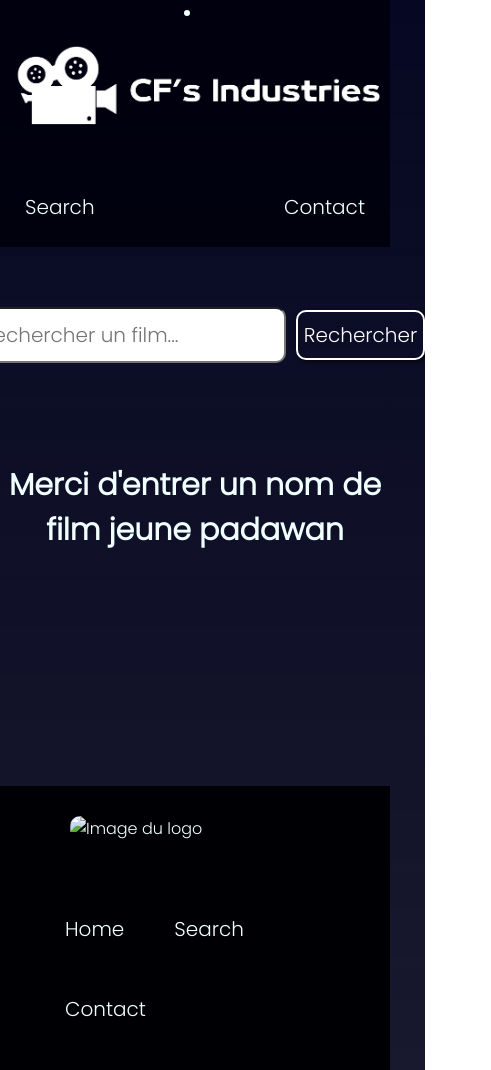
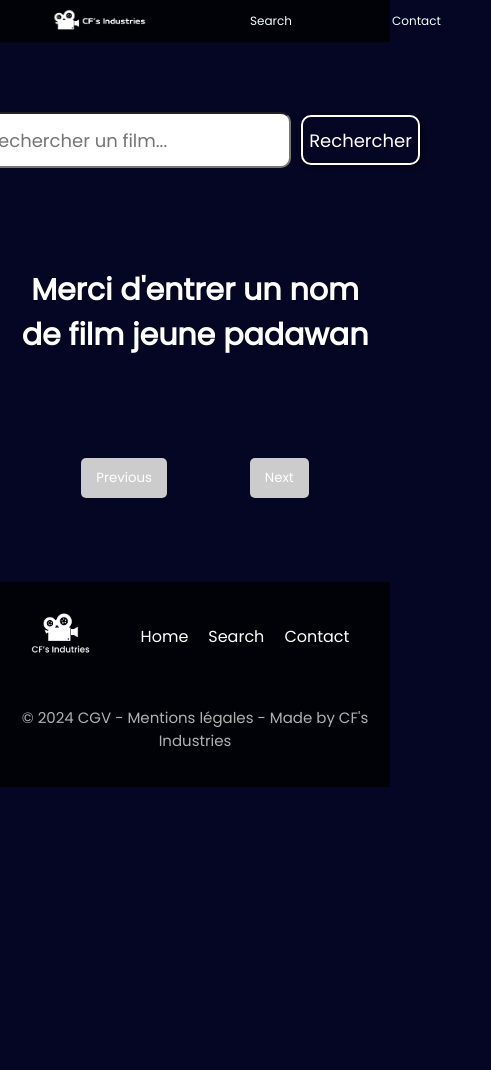
Before and after one commit to Florent1407/Projet_1WEBD_cinema, a plain HTML site: page search.html in a window 390 px wide. Shown: the top 1070 px of the page, 491 px wide, since content can reach past the window. After the commit the page ends 844 px from the top, so only its background shows below. Drawn offline with Linux system fonts and the light colour scheme.

Commit message:
Changement search page

```diff
--- a/search.css
+++ b/search.css
@@ -1,88 +1,67 @@
-@import url('https://fonts.googleapis.com/css2?family=Poppins:ital,wght@0,300;1,300&display=swap');
+@import url('https://fonts.googleapis.com/css2?family=Poppins&display=swap');
 
 * {
     font-family: 'Poppins', sans-serif;
-
-    color: azure;
 }
 
 body {
-    background:  linear-gradient( #060722,#010118e6);
+    background:#050524;
     margin: 0;
     padding: 0;
-    width: 100%;
-    min-height: 50vh;
+    text-align: center;
+    color: #ffffff;
 }
 
-/* Barre de navigation */
-
+/* HAUT DE PAGE */
 #navbar {
-    position: sticky;
+    background-color: #000004db;
+    display: flex;
+    flex-direction: row;
+    justify-content: space-between;
+    position: relative;
     top: 0;
     left: 0;
     right: 0;
     z-index: 2;
     text-align: center;
-    background-color: #01010de6;
 }
-
-#navbar.scrolled {
-    background-color: #01010de6;
-    transition: background-color 0.3s ease;
-    position: fixed;
-    width: 100%;
-}
-
 
 #link-navbar ul {
     list-style: none;
     display: flex;
-    justify-content:space-between;
+    justify-content:space-around;
     align-items: center;
     padding: 10px;
-    padding-top: 15px;
+    padding-right: 100px;
     margin: 0;
-    margin-bottom: 10px;
 }
 
-.link #logo {
-    width: 400px;
-    border-radius: 10px;
-    cursor: pointer;
+#navbar #link-logo li {
+    list-style: none;
 }
 
-#link-right{
-    display: flex;
-    flex-direction: row;
-    margin-right: 60px;
-    font-size: 1.5em;
+#link-logo #logo {
+    padding-top: 05px;
+    width: 200px;
+    border-radius: 50px;
+    cursor: pointer;
+    padding-left: 100px;
 }
 
-.link #account {
-    width: 30px;
-    cursor: pointer;
+.link {
+    padding-left: 50px;
+    padding-right: 50px;
 }
 
-a {
+#link-navbar a {
+    color: #f0ffff;
     text-decoration: none;
 }
 
-a:hover{
-    text-decoration:underline;
+#link-navbar a:hover {
+    text-decoration: underline;
 }
 
-
-.banner .img-cover {
-    max-width: 100%;
-    height: auto;
-}
-
-#banner {
-    position: relative;
-    background-repeat: no-repeat;
-    background-size: cover;
-    background-position: center;
-}
 
 /* Recherche */
 
@@ -93,11 +72,11 @@ a:hover{
     gap: 10px;
 }
 
-#movie-name {
+#movie-input {
     width: 1000px;
     max-width: 300px;
     height: 50px;
-    font-size: 20px;
+    font-size: 18px;
     color: black;
     border-radius: 10px;
     padding-left: 15px;
@@ -107,7 +86,7 @@ a:hover{
     border: solid 2px #ffffff;
     width: 100%;
     max-width: 130px;
-    font-size: 20px;
+    font-size: 18px;
     height: 50px;
     cursor: pointer;
     color: #ffffff;
@@ -134,6 +113,7 @@ h3{
     text-align: center;
     font-size: 30px;
     margin-top: 50px;
+    margin-bottom: 80px;
 }
 
 #search-bar{
@@ -143,95 +123,75 @@ h3{
     gap: 10px;
 }
 
+/*Film*/
+main {
+    min-height: 500px;
+    padding: 20px;
+}
+
+a.info {
+    color: #ffffff;
+    text-decoration: none;
+}
+
 #result {
     display: flex;
     flex-wrap: wrap;
-    justify-content: center;
+    gap: 20px;
 }
 
 .info {
-    box-sizing: border-box;
-    width: 25%;
-    padding: 10px;
-    padding-right: 30px;
+    position: relative;
+    width: 320px;
+    margin: 10px;
+    text-align: center;
+    border-radius: 15px;
+    overflow: hidden;
+    background-color: #eaf6f61a;
+    box-shadow: 2px 2px 4px rgba(0, 0, 0, 0.6);
 }
 
-#details:hover {
-    background-color: #83868663;
+.info img {
+    padding: 10px;
+    max-width: 100%;
+    height: auto;
     border-radius: 15px;
+    cursor: pointer;
 }
 
 
-#details {
-    position: relative;
-    width: 100%;
-    height: 100%;
-    margin: 10px;
-    border-radius: 15px;
-    overflow: hidden;
-    background-color: #eaf6f60e;
-    text-align: center;
-    transition: background-color 0.3s;
+/*Bouton*/
+#pagination {
+    display: flex;
+    justify-content: space-around;
+    margin: 20px;
 }
 
-#details:hover .poster {
-    transform: scale(1.02);
+#previous-btn,
+#next-btn {
+    background-color: #0c510e;
+    color: #fff;
+    border: none;
+    padding: 10px 15px;
+    border-radius: 5px;
+    cursor: pointer;
 }
 
-.poster {
-    border-radius: 10px;
-    transition: transform 0.3s;
+#previous-btn:disabled,
+#next-btn:disabled {
+    background-color: #ccc;
+    cursor: not-allowed;
 }
 
-.poster, h2, p{
-    margin: 15px;
-}
 
-h2{
-    font-size: 1.5rem;
-    font-weight: bold;
-}
 
-p{
-    font-size: 1.25rem;
-    font-weight: 300;
-}
-
-#load-container {
+/*BAS DE PAGE*/
+footer {
+    margin-top: auto;
+    width: 100%;
     display: flex;
     flex-direction: column;
-    align-items: center;
-    margin-top: 150px;
-}
-
-#load-more,
-#load-less {
-    border: 2px solid #ffffff;
-    border-radius: 10px;
-    color: #ffffff;
-    box-shadow: 2px 2px 4px rgba(0, 0, 0, 0.6);
-    padding: 8px;
-    margin: 20px;
-    margin-bottom: 50px;
-    cursor: pointer;
-    font-size: 14px;
-    background: none;
-    transition: background-color 0.3s ease, color 0.3s ease;
-}
-
-#load-more:hover,
-#load-less:hover {
-    background-color:#f0ffff;
-    color: #000000;
-}
-
-/* Bas de page */
-
-footer {
-    display: flex;
-    flex-direction: column;
-    background-color: #000004;
-    margin-top: 13.7%;
+    background-color: #000004db;
 }
 
 #information {
@@ -243,8 +203,16 @@ footer {
 #link-footer ul{
     display: flex;
     flex-wrap: wrap;
-    font-size: 18px;
+    font-size: 16px;
     cursor: pointer;
+}
+
+#link-footer a{
+    text-decoration: none;
+    color: #ffffff;
+}
+#link-footer a:hover{
+    text-decoration:underline;
 }
 
 footer .link {
@@ -254,16 +222,32 @@ footer .link {
 }
 
 #logo-footer img{
-    margin: 30px;
+    padding-top: 30px;
     display: flex;
-    width: 250px;
+    width: 60px;
     cursor: pointer;
-    border-radius: 10px;
 }
 
 footer #mentions{
     font-size: 15px;
-    color: #f0ffffc1;
+    color: #eae9e9c1;
     padding-bottom: 20px;
-    text-align: center;
 }
+
+
+@media only screen and (max-width: 850px) {
+
+#navbar {
+    font-size: 12px;
+    padding: 0px;
+}
+
+#link-logo #logo {
+    padding-left: 0px;
+    width: 100px;
+}
+
+#link-navbar ul {
+    padding: 0;
+}
+}
--- a/search.html
+++ b/search.html
@@ -4,7 +4,7 @@
     <meta charset="UTF-8">
     <meta name="viewport" content="width=device-width, initial-scale=1.0">
     <link rel="stylesheet" href="search.css">
-    <title>Recherche</title>
+    <title>Search</title>
 </head>
     <body>
         <!--HAUT DE PAGE-->
@@ -34,25 +34,24 @@
                 </div>
             </nav>
         </header>
+        <main>
             <div id="search-bar">
                 <div id="search-container">
-            <input type="text" id="movie-name" placeholder="Rechercher un film...">
+                    <input type="text" id="movie-input" placeholder="Rechercher un film...">
                     <button id="button-search">Rechercher</button>
                 </div>
             </div>
-
             <section id="result"></section>
-
-    <div id="load-container">
-                <button id="load-more">Charger plus de films</button>
-            <button id="load-less" style="display: none;">Charger moins de films</button>
+            <div id="pagination">
+                <button id="previous-btn">Previous</button>
+                <button id="next-btn">Next</button>
             </div>
-
+        </main>
         <footer>
             <div id="information">
                 <div id="logo-footer">
                     <a href="index.html">
-                    <img src="img/logo3.png" alt="Image du logo">
+                        <img src="img/logo-footer.png" alt="Image du logo">
                     </a>
                 </div>
                 <div id="link-footer">
@@ -77,7 +76,6 @@
             </div>
             <p id="mentions">&copy; 2024 CGV - Mentions légales - Made by CF's Industries</p>
         </footer>
-
         <script src="search.js"></script>
     </body>
 </html>
--- a/search.js
+++ b/search.js
@@ -1,66 +1,107 @@
+document.addEventListener("DOMContentLoaded", () => {
   const apiKey = "5a0c7cf2";
   const baseURL = "https://www.omdbapi.com/";
 
-let movieNameRef = document.getElementById("movie-name");
+  let movieNameRef = document.getElementById("movie-input");
   let resultContainer = document.getElementById("result");
-let loadMoreBtn = document.getElementById("load-more");
   let searchBtn = document.getElementById("button-search");
+  let previousBtn = document.getElementById("previous-btn");
+  let nextBtn = document.getElementById("next-btn");
 
   let currentPage = 1;
   const resultsPerPage = 8;
   let totalResults = 0;
 
   let getMovie = () => {
-    let movieName = movieNameRef.value;
+    let movieName = movieNameRef.value.trim();
+
+    if (movieName.length === 0) {
+      displayMessage("Merci d'entrer un nom de film jeune padawan");
+      return;
+    }
+
     let url = `${baseURL}?s=${movieName}&page=${currentPage}&apikey=${apiKey}`;
 
-    if (movieName.length <= 0) {
-        resultContainer.innerHTML = `<h3 class="msg">Merci d'entrer un nom de film jeune padawan</h3>`;
-        loadMoreBtn.style.display = "none";
-    } else {
     fetch(url)
       .then((response) => response.json())
-            .then((data) => {
-                if (data.Response == "True") {
+      .then((data) => movieData(data))
+      .catch((error) => {
+        displayMessage("Erreur détectée");
+      });
+  };
+
+  let displayMessage = (message) => {
+    resultContainer.innerHTML = `<h3 class="msg">${message}</h3>`;
+    updateButtons();
+  };
+
+  let movieData = (data) => {
+    if (data.Response === "True") {
       totalResults = parseInt(data.totalResults);
-                    resultContainer.innerHTML = ""; // Efface le contenu précédent
+      resultContainer.innerHTML = "";
 
       const moviesToDisplay = data.Search.slice(0, resultsPerPage);
 
       moviesToDisplay.forEach((movie) => {
         if (movie.Poster !== "N/A") {
+          let movieLink = document.createElement("a");
+          movieLink.setAttribute(
+            "href",
+            `movie.html?t=${encodeURIComponent(movie.Title)}`
+          );
+          movieLink.classList.add("info");
+
           let movieDiv = document.createElement("div");
-                            movieDiv.classList.add("info");
           movieDiv.innerHTML = `
               <div id="details">
                 <img src=${movie.Poster} class="poster">
                 <h2>${movie.Title}</h2>
                 <p>Date de sortie: ${movie.Year}</p>
               </div>`;
-                            resultContainer.appendChild(movieDiv);
+
+          movieLink.appendChild(movieDiv);
+          resultContainer.appendChild(movieLink);
         }
       });
 
-                    loadMoreBtn.style.display = totalResults > resultsPerPage ? "block" : "none";
+      updateButtons();
     } else {
-                    resultContainer.innerHTML = `<h3 class="msg">${data.Error}</h3>`;
-                    loadMoreBtn.style.display = "none";
-                }
-            })
-            .catch(() => {
-                resultContainer.innerHTML = `<h3 class="msg">Erreur détectée</h3>`;
-                loadMoreBtn.style.display = "none";
-            });
+      displayMessage(data.Error);
     }
   };
 
-searchBtn.addEventListener("click", getMovie);
+  let updateButtons = () => {
+    previousBtn.disabled = currentPage <= 1;
+    nextBtn.disabled =
+      currentPage * resultsPerPage >= totalResults || totalResults === 0;
+  };
+
+  searchBtn.addEventListener("click", () => {
+    currentPage = 1;
+    getMovie();
+  });
+
+  previousBtn.addEventListener("click", () => {
+    if (currentPage > 1) {
+      currentPage--;
+      getMovie();
+    }
+  });
+
+  nextBtn.addEventListener("click", () => {
+    if (currentPage * resultsPerPage < totalResults) {
+      currentPage++;
+      getMovie();
+    }
+  });
 
   window.addEventListener("load", getMovie);
 
   movieNameRef.addEventListener("keydown", (event) => {
     if (event.key === "Enter") {
       event.preventDefault();
+      currentPage = 1;
       getMovie();
     }
   });
+});
```
Also changed, not shown: movie.css (+0 -15 lines), img/close-button.png (deleted), img/search.png (deleted), img/star.png (deleted). Lines whose indentation alone changed are shown as unchanged.
